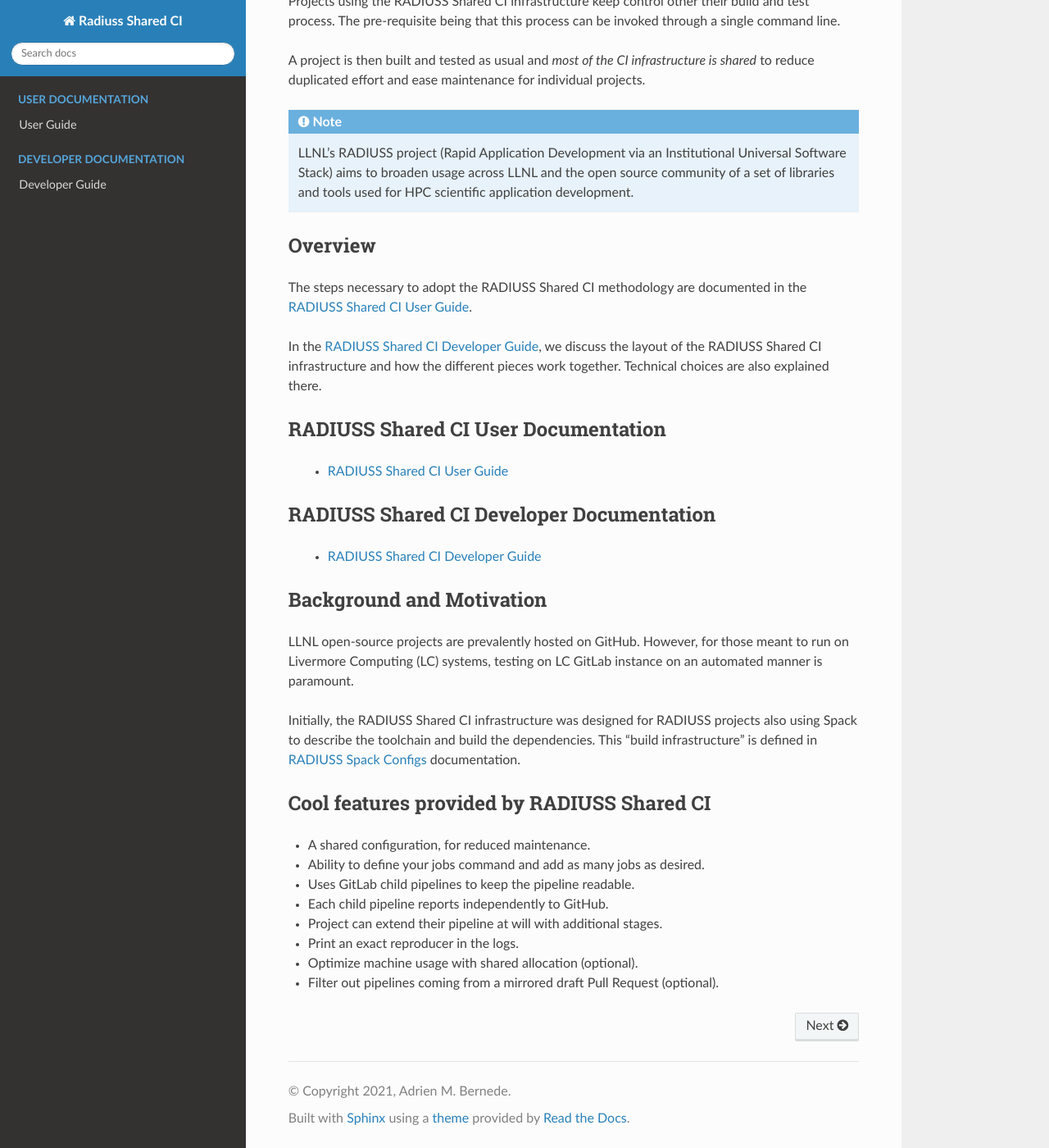
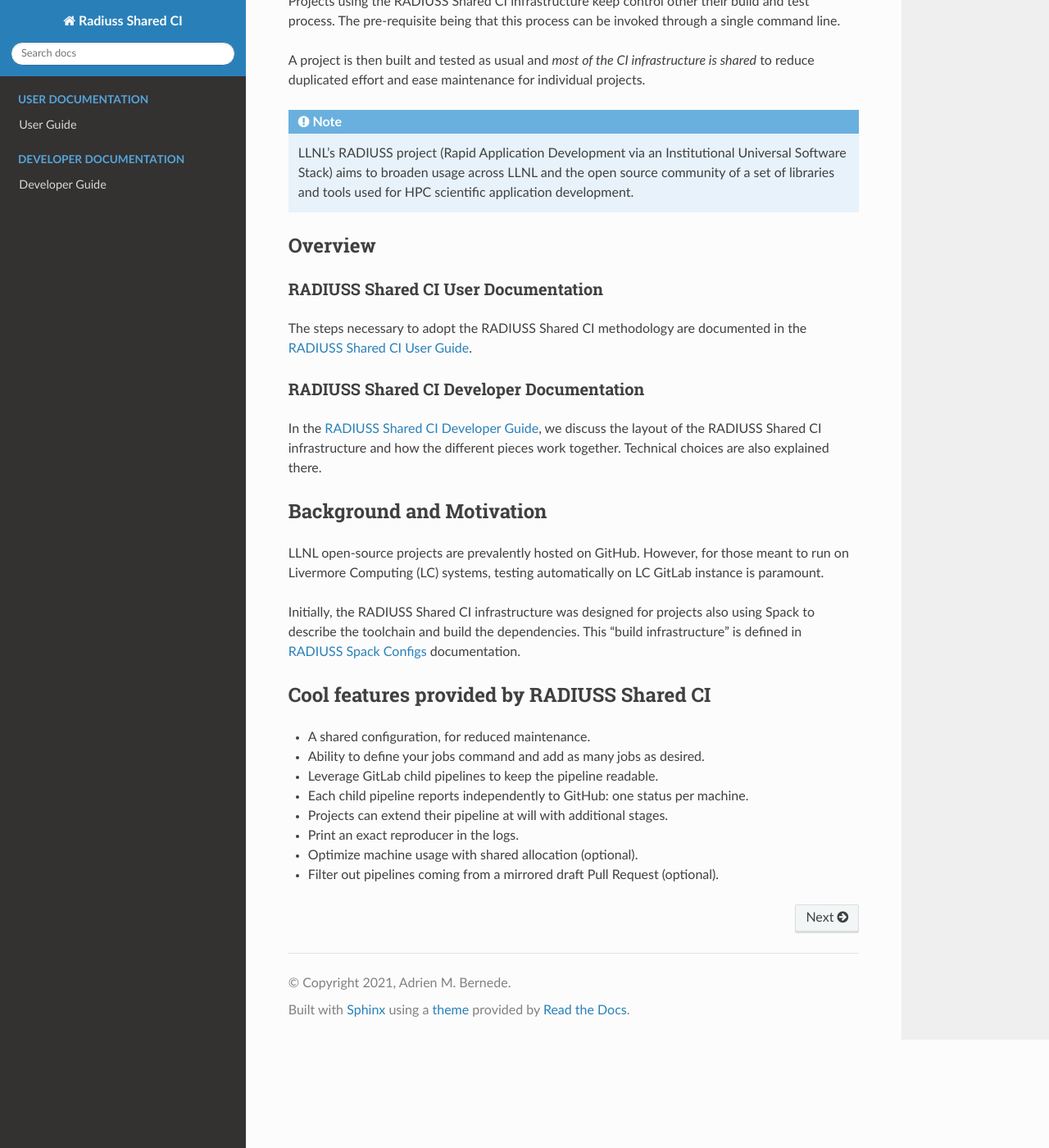
Before and after one commit to LLNL/radiuss-shared-ci, a Sphinx documentation site: the page built from docs/index.rst, in a window 1280 px wide and 1400 px high, scrolled down 362 px. Shown: the whole window at 82% size. Built offline with Sphinx 7.4.7 and the Read the Docs theme 2.0.0, drawn with Linux system fonts in a browser that asks for light colours.

Commit message:
Reviewing

```diff
--- a/docs/index.rst
+++ b/docs/index.rst
@@ -29,40 +29,36 @@
    and the open source community of a set of libraries and tools used for HPC
    scientific application development.
 
+
 ========
 Overview
 ========
 
-The steps necessary to adopt the RADIUSS Shared CI methodology are documented in the :doc:`RADIUSS Shared CI User Guide <sphinx/user_guide/index>`.
+RADIUSS Shared CI User Documentation
+=======================================
+
+The steps necessary to adopt the RADIUSS Shared CI methodology are documented
+in the :doc:`RADIUSS Shared CI User Guide <sphinx/user_guide/index>`.
+
+RADIUSS Shared CI Developer Documentation
+============================================
 
 In the  :doc:`RADIUSS Shared CI Developer Guide <sphinx/dev_guide/index>`,
 we discuss the layout of the RADIUSS Shared CI infrastructure and how the
 different pieces work together. Technical choices are also explained there.
 
-=======================================
-RADIUSS Shared CI User Documentation
-=======================================
-
-  * :doc:`RADIUSS Shared CI User Guide <sphinx/user_guide/index>`
-
-============================================
-RADIUSS Shared CI Developer Documentation
-============================================
-
-  * :doc:`RADIUSS Shared CI Developer Guide <sphinx/dev_guide/index>`
 
 =========================
 Background and Motivation
 =========================
 
 LLNL open-source projects are prevalently hosted on GitHub. However, for those
-meant to run on Livermore Computing (LC) systems, testing on LC GitLab instance
-on an automated manner is paramount.
+meant to run on Livermore Computing (LC) systems, testing automatically on LC
+GitLab instance is paramount.
 
-Initially, the RADIUSS Shared CI infrastructure was designed for RADIUSS
-projects also using Spack to describe the toolchain and build the dependencies.
-This "build infrastructure" is defined in `RADIUSS Spack Configs`_
-documentation.
+Initially, the RADIUSS Shared CI infrastructure was designed for projects also
+using Spack to describe the toolchain and build the dependencies. This "build
+infrastructure" is defined in `RADIUSS Spack Configs`_ documentation.
 
 ===========================================
 Cool features provided by RADIUSS Shared CI
@@ -70,9 +66,9 @@
 
 * A shared configuration, for reduced maintenance.
 * Ability to define your jobs command and add as many jobs as desired.
-* Uses GitLab child pipelines to keep the pipeline readable.
-* Each child pipeline reports independently to GitHub.
-* Project can extend their pipeline at will with additional stages.
+* Leverage GitLab child pipelines to keep the pipeline readable.
+* Each child pipeline reports independently to GitHub: one status per machine.
+* Projects can extend their pipeline at will with additional stages.
 * Print an exact reproducer in the logs.
 * Optimize machine usage with shared allocation (optional).
 * Filter out pipelines coming from a mirrored draft Pull Request (optional).
--- a/docs/sphinx/user_guide/how_to.rst
+++ b/docs/sphinx/user_guide/how_to.rst
@@ -8,9 +8,9 @@
 
 .. _user_how_to-label:
 
-#########
+*********
 How To...
-#########
+*********
 
 This section describes how to perform various maintenance tasks once you have
 the RADIUSS Shared CI framework set up for your project.
@@ -47,7 +47,7 @@
 their builds.
 
 .. figure:: images/Full-CI-Infrastructure.png
-   :scale: 18 %
+   :scale: 40 %
    :align: center
 
    The Shared CI Infrastructure is project agnostic. It is tuned for
```
Also changed, not shown: docs/sphinx/user_guide/index.rst (+4 -8 lines), docs/sphinx/user_guide/setup_ci.rst (+22 -20 lines).
